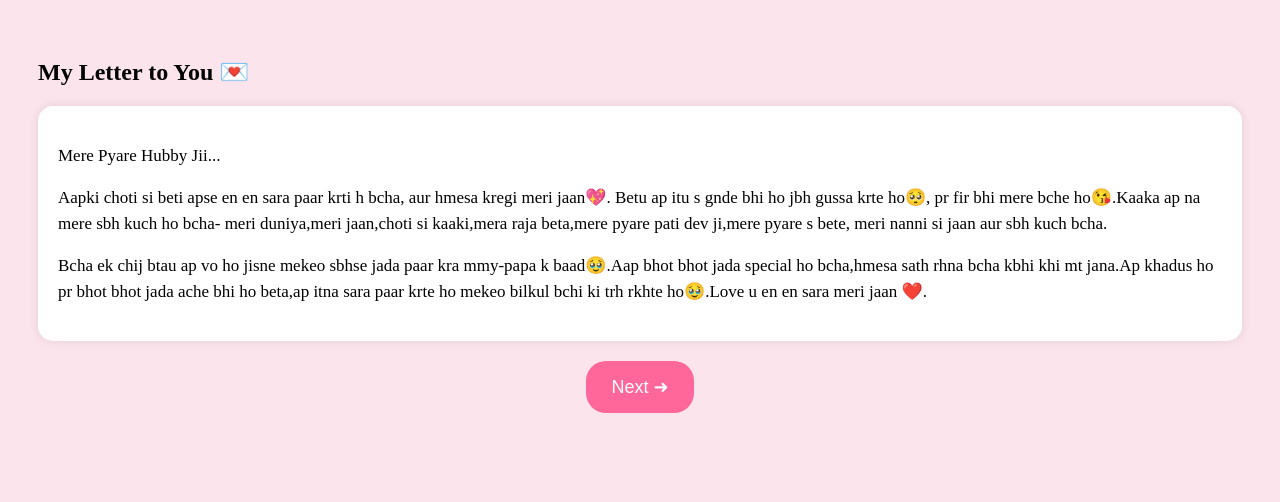
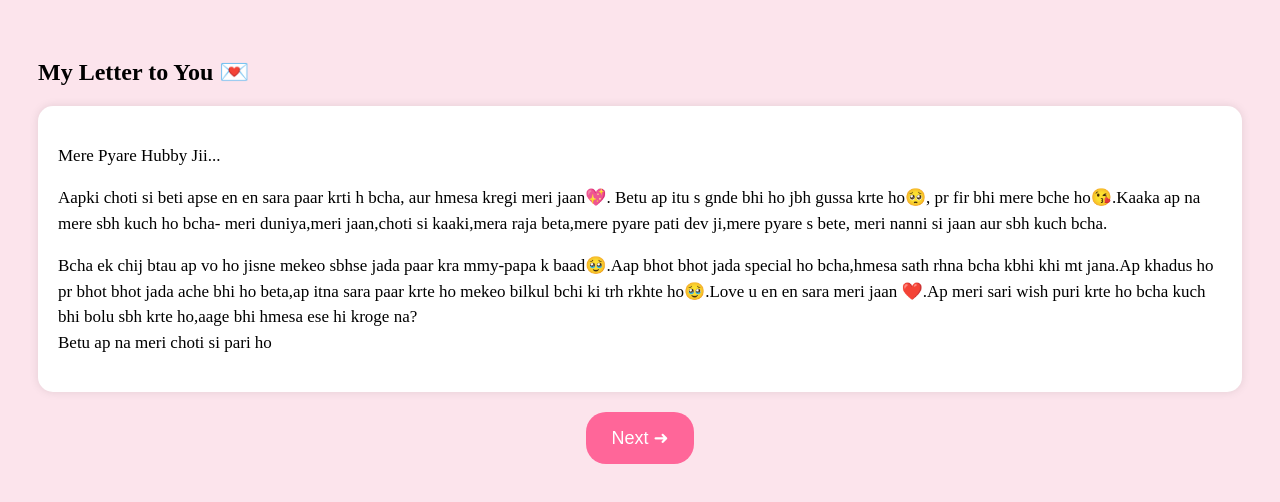
Before and after one commit to Taniya-Taniya/valentine, a plain HTML site: page page4.html in a window 1280 px wide. Drawn offline with Linux system fonts and the light colour scheme.

Commit message:
Update page4.html

```diff
--- a/page4.html
+++ b/page4.html
@@ -21,7 +21,8 @@
     <!-- Write your own letter here -->
     <p>Mere Pyare Hubby Jii...</p>
     <p>Aapki choti si beti apse en en sara paar krti h bcha, aur hmesa kregi meri jaan💖. Betu ap itu s gnde bhi ho jbh gussa krte ho🥺, pr fir bhi mere bche ho😘.Kaaka ap na mere sbh kuch ho bcha- meri duniya,meri jaan,choti si kaaki,mera raja beta,mere pyare pati dev ji,mere pyare s bete, meri nanni si jaan aur sbh kuch bcha.</p>
-    <p>Bcha ek chij btau ap vo ho jisne mekeo sbhse jada paar kra mmy-papa k baad🥹.Aap bhot bhot jada special ho bcha,hmesa sath rhna bcha kbhi khi mt jana.Ap khadus ho pr bhot bhot jada ache bhi ho beta,ap itna sara paar krte ho mekeo bilkul bchi ki trh rkhte ho🥹.Love u en en sara meri jaan ❤️.</p>
+    <p>Bcha ek chij btau ap vo ho jisne mekeo sbhse jada paar kra mmy-papa k baad🥹.Aap bhot bhot jada special ho bcha,hmesa sath rhna bcha kbhi khi mt jana.Ap khadus ho pr bhot bhot jada ache bhi ho beta,ap itna sara paar krte ho mekeo bilkul bchi ki trh rkhte ho🥹.Love u en en sara meri jaan ❤️.Ap meri sari wish puri krte ho bcha kuch bhi bolu sbh krte ho,aage bhi hmesa ese hi kroge na?<br>
+    Betu ap na meri choti si pari ho</p>
   </div>
 
   <button onclick="location.href='page5.html'">Next ➜</button>
```
